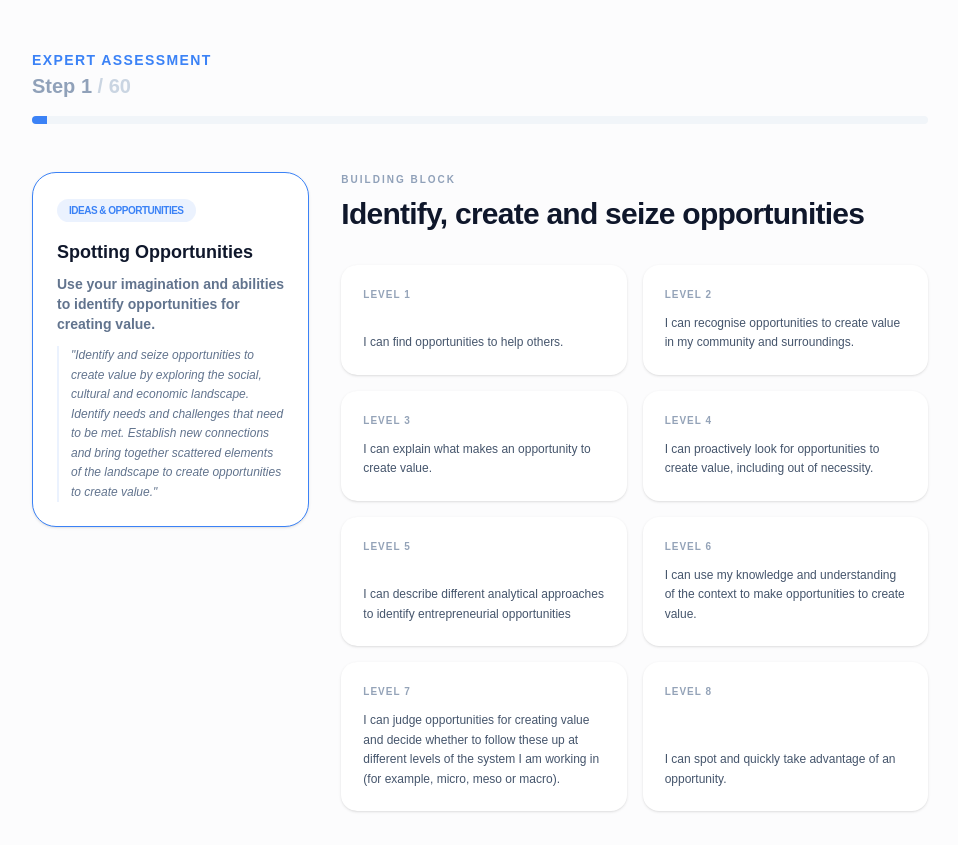
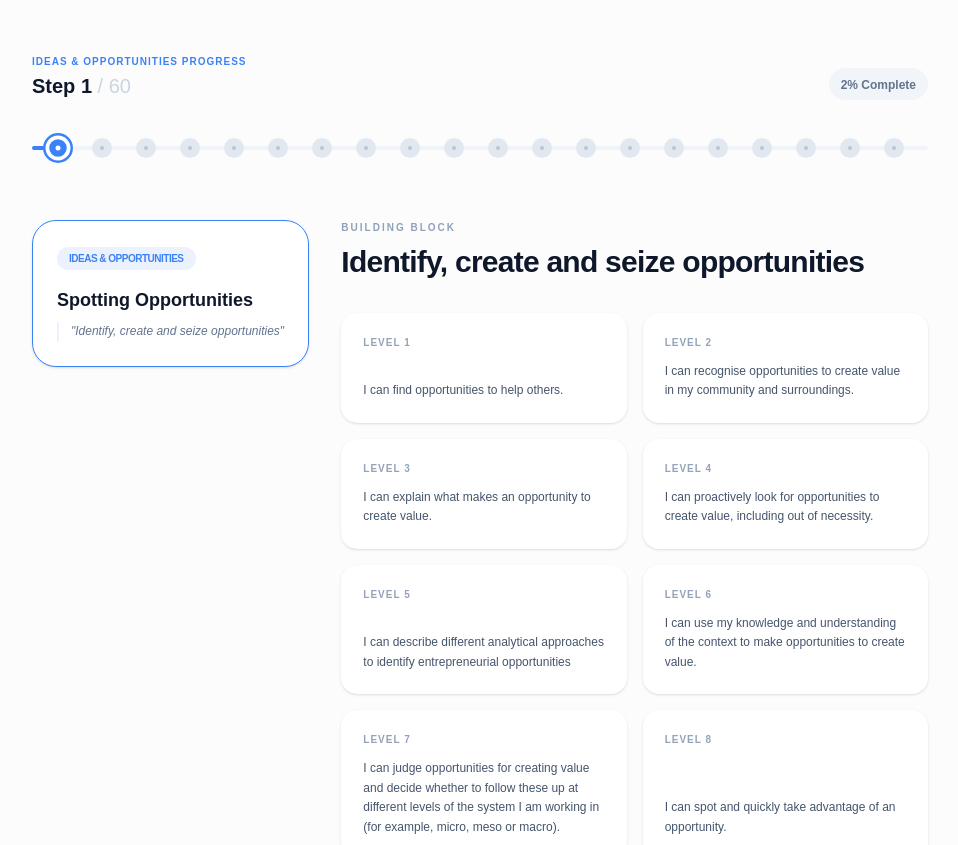
Before and after one commit to desivanrintel/entrecomp-assessment, a Next.js app in the folder frontend/: page /assessment/expert in a window 1280 px wide. Shown: the top 845 px of the page, without its empty margins (160-1118 px from the left). Built offline with nearby package versions, Linux system fonts and the light colour scheme; no server answers.

Commit message:
Updated progress bar in expert assessment

```diff
--- a/frontend/app/assessment/expert/page.tsx
+++ b/frontend/app/assessment/expert/page.tsx
@@ -1,6 +1,6 @@
 "use client";
 
-import { useState, useMemo, useEffect } from "react"; // Added useEffect
+import { useState, useMemo, useEffect, useRef } from "react";
 import { useRouter } from "next/navigation";
 import { EXPERT_ASSESSMENT_FRAMEWORK, AREA_COLORS } from "@/app/lib/expert-framework";
 
@@ -8,73 +8,60 @@ export default function ExpertAssessmentPage() {
   const router = useRouter();
   const [stepIndex, setStepIndex] = useState(0);
   const [loading, setLoading] = useState(false);
-  const [fetching, setFetching] = useState(true); // Added to track initial data load
+  const [fetching, setFetching] = useState(true);
+  const scrollRef = useRef<HTMLDivElement>(null);
 
-  // --- 1. STATE INITIALIZATION ---
   const [scores, setScores] = useState<Record<string, number>>({});
 
-  // --- 2. DATA PRE-LOADING LOGIC ---
   useEffect(() => {
     const fetchExistingExpertData = async () => {
       const token = localStorage.getItem("token");
       const API_URL = process.env.NEXT_PUBLIC_API_URL || "http://localhost:8000";
-
-      if (!token) {
-        setFetching(false);
-        return;
-      }
-
+      if (!token) { setFetching(false); return; }
       try {
         const response = await fetch(`${API_URL}/api/assessments/expert/latest`, {
-          method: "GET",
-          headers: {
-            "Authorization": `Bearer ${token}`,
-            "Content-Type": "application/json"
-          },
+          headers: { "Authorization": `Bearer ${token}` },
         });
-
         if (response.ok) {
           const data = await response.json();
-          // If data exists, it should contain thread_scores or a flat record of IDs
-          if (data && data.thread_scores) {
-            setScores(data.thread_scores);
-          } else if (data) {
-            setScores(data);
-          }
+          if (data?.thread_scores) setScores(data.thread_scores);
+          else if (data) setScores(data);
         }
       } catch (err) {
-        console.error("Failed to pre-load expert assessment:", err);
-      } finally {
-        setFetching(false);
-      }
+        console.error("Failed to pre-load:", err);
+      } finally { setFetching(false); }
     };
-
     fetchExistingExpertData();
   }, []);
 
-  // --- 3. DATA ORCHESTRATION ---
   const allSteps = useMemo(() => {
     return EXPERT_ASSESSMENT_FRAMEWORK.flatMap((comp) =>
       comp.threads.map((thread) => ({
         ...thread,
         parentCompetence: comp.name,
         area: comp.area,
-        competenceDescription: comp.description,
-        competenceHint: comp.hint
       }))
     );
   }, []);
+
+  // Center the active step in the scrollable container
+  useEffect(() => {
+    if (scrollRef.current) {
+      const activeElement = scrollRef.current.children[stepIndex] as HTMLElement;
+      if (activeElement) {
+        scrollRef.current.scrollTo({
+          left: activeElement.offsetLeft - scrollRef.current.offsetWidth / 2 + activeElement.offsetWidth / 2,
+          behavior: "smooth"
+        });
+      }
+    }
+  }, [stepIndex]);
 
   const currentStep = allSteps[stepIndex];
   const progress = ((stepIndex + 1) / allSteps.length) * 100;
   const accentColor = AREA_COLORS[currentStep.area] || "#2563eb";
   const lightAccentColor = `${accentColor}1a`;
 
-  const availableLevels = Object.keys(currentStep.levels)
-    .map(Number)
-    .sort((a, b) => a - b);
-
-  // --- 4. HANDLERS ---
   const handleNext = () => {
     if (stepIndex < allSteps.length - 1) {
       setStepIndex(stepIndex + 1);
@@ -88,93 +75,110 @@ export default function ExpertAssessmentPage() {
     setLoading(true);
     try {
       const token = localStorage.getItem("token");
-      const API_URL = process.env.NEXT_PUBLIC_API_URL || "http://localhost:8000";
-
-      const response = await fetch(`${API_URL}/api/assessments/expert`, {
+      const response = await fetch(`${process.env.NEXT_PUBLIC_API_URL}/api/assessments/expert`, {
         method: "POST",
-        headers: {
-          "Content-Type": "application/json",
-          "Authorization": `Bearer ${token}`
-        },
+        headers: { "Content-Type": "application/json", "Authorization": `Bearer ${token}` },
         body: JSON.stringify(scores),
       });
-
-      if (!response.ok) {
-        const errorData = await response.json();
-        throw new Error(errorData.detail || "Failed to save");
-      }
-
+      if (!response.ok) throw new Error("Failed to save");
       router.push("/results/expert");
     } catch (error: any) {
-      console.error("Submission Error:", error);
       alert(`Error: ${error.message}`);
-    } finally {
-      setLoading(false);
-    }
+    } finally { setLoading(false); }
   };
 
-  // Prevent rendering the form until we know if there is existing data to pre-load
-  if (fetching) {
-    return (
-      <div className="min-h-screen flex items-center justify-center bg-[#fcfcfd]">
-        <div className="text-center animate-pulse">
-          <p className="text-slate-400 font-bold tracking-widest uppercase text-xs">Resuming Matrix Analysis...</p>
-        </div>
-      </div>
-    );
-  }
+  if (fetching) return <div className="min-h-screen flex items-center justify-center">Loading...</div>;
 
   return (
     <main className="min-h-screen bg-[#fcfcfd] py-12 px-4">
       <div className="max-w-4xl mx-auto">
 
-        {/* Progress Header */}
+        {/* INTEGRATED PROGRESS BAR & DOTS */}
         <div className="mb-12">
-          <div className="flex justify-between items-end mb-4">
+          <div className="flex justify-between items-end mb-6">
             <div>
-              <span style={{ color: accentColor }} className="font-bold text-sm tracking-widest uppercase">
-                Expert Assessment
+              <span style={{ color: accentColor }} className="font-black text-[10px] uppercase tracking-widest">
+                {currentStep.area} Progress
               </span>
-              <h2 className="text-xl font-bold text-slate-400">
-                Step {stepIndex + 1} <span className="text-slate-300">/ {allSteps.length}</span>
+              <h2 className="text-xl font-bold text-slate-900">
+                Step {stepIndex + 1} <span className="text-slate-300 font-medium">/ {allSteps.length}</span>
               </h2>
             </div>
+            <div className="bg-slate-100 px-3 py-1 rounded-full">
+               <span className="text-xs font-bold text-slate-500">{Math.round(progress)}% Complete</span>
+            </div>
           </div>
-          <div className="h-2 w-full bg-slate-100 rounded-full overflow-hidden">
+
+          <div className="relative h-12 flex items-center">
+            {/* The Horizontal Line (Background) */}
+            <div className="absolute top-1/2 left-0 w-full h-1 bg-slate-100 -translate-y-1/2 rounded-full" />
+
+            {/* The Active Progress Line */}
             <div
-              className="h-full transition-all duration-500 ease-out"
+              className="absolute top-1/2 left-0 h-1 -translate-y-1/2 rounded-full transition-all duration-500 ease-out"
               style={{ width: `${progress}%`, backgroundColor: accentColor }}
             />
+
+            {/* Scrollable Dots Container */}
+            <div
+              ref={scrollRef}
+              className="absolute inset-0 flex items-center gap-6 overflow-x-auto no-scrollbar px-4"
+            >
+              {allSteps.map((step, idx) => {
+                const isCompleted = !!scores[step.id];
+                const isActive = stepIndex === idx;
+                const areaColor = AREA_COLORS[step.area];
+
+                return (
+                  <button
+                    key={step.id}
+                    onClick={() => setStepIndex(idx)}
+                    className={`relative z-10 flex-shrink-0 w-5 h-5 rounded-full flex items-center justify-center transition-all duration-300 ${
+                      isActive ? "scale-125 shadow-lg shadow-white" : "scale-100"
+                    }`}
+                    style={{
+                      backgroundColor: isCompleted || isActive ? areaColor : "#e2e8f0",
+                      border: isActive ? `3px solid white` : 'none',
+                      boxShadow: isActive ? `0 0 0 2px ${areaColor}` : 'none'
+                    }}
+                  >
+                    {isCompleted ? (
+                      <svg className="w-3 h-3 text-white" fill="none" viewBox="0 0 24 24" stroke="currentColor">
+                        <path strokeLinecap="round" strokeLinejoin="round" strokeWidth={5} d="M5 13l4 4L19 7" />
+                      </svg>
+                    ) : (
+                      <div className={`w-1 h-1 rounded-full ${isActive ? 'bg-white' : 'bg-slate-400 opacity-50'}`} />
+                    )}
+                  </button>
+                );
+              })}
+            </div>
           </div>
         </div>
 
         <div className="grid grid-cols-1 lg:grid-cols-12 gap-8">
-          {/* Sidebar and interactive areas remain the same... */}
           <div className="lg:col-span-4">
-            <div className="bg-white p-6 rounded-3xl border shadow-sm sticky top-8" style={{ borderColor: accentColor }}>
+            <div className="bg-white p-6 rounded-3xl border shadow-sm sticky top-8 transition-colors duration-500" style={{ borderColor: accentColor }}>
               <span style={{ backgroundColor: lightAccentColor, color: accentColor }} className="inline-block px-3 py-1 rounded-full text-[10px] font-black uppercase tracking-tighter mb-4">
                 {currentStep.area}
               </span>
               <h3 className="text-lg font-black text-slate-900 mb-2">{currentStep.parentCompetence}</h3>
-              <h4 className="text-sm font-bold text-slate-500 mb-3">{currentStep.competenceHint}</h4>
               <p className="text-xs text-slate-500 leading-relaxed italic border-l-2 pl-3" style={{ borderColor: lightAccentColor }}>
-                "{currentStep.competenceDescription}"
+                "{currentStep.title}"
               </p>
             </div>
           </div>
 
           <div className="lg:col-span-8">
             <div className="mb-8">
-              <span className="text-[10px] font-bold text-slate-400 uppercase tracking-[0.2em] mb-2 block">
-                Building Block
-              </span>
+              <span className="text-[10px] font-bold text-slate-400 uppercase tracking-[0.2em] mb-2 block">Building Block</span>
               <h2 className="text-3xl font-black text-slate-900 tracking-tight leading-tight">
                 {currentStep.title}
               </h2>
             </div>
 
             <div className="grid grid-cols-1 md:grid-cols-2 gap-4">
-              {availableLevels.map((lvl) => {
+              {Object.keys(currentStep.levels).map(Number).sort((a,b)=>a-b).map((lvl) => {
                 const isSelected = scores[currentStep.id] === lvl;
                 return (
                   <button
@@ -185,11 +189,9 @@ export default function ExpertAssessmentPage() {
                     }`}
                     style={isSelected ? { borderColor: accentColor, backgroundColor: lightAccentColor } : {}}
                   >
-                    <div className="flex justify-between items-center mb-3">
-                      <span className="text-[10px] font-black uppercase tracking-widest" style={{ color: isSelected ? accentColor : "#94a3b8" }}>
-                        Level {lvl}
-                      </span>
-                    </div>
+                    <span className="text-[10px] font-black uppercase tracking-widest mb-3" style={{ color: isSelected ? accentColor : "#94a3b8" }}>
+                      Level {lvl}
+                    </span>
                     <p className={`text-xs leading-relaxed ${isSelected ? "font-semibold" : "text-slate-600"}`} style={isSelected ? { color: accentColor } : {}}>
                       {currentStep.levels[lvl]}
                     </p>
```
